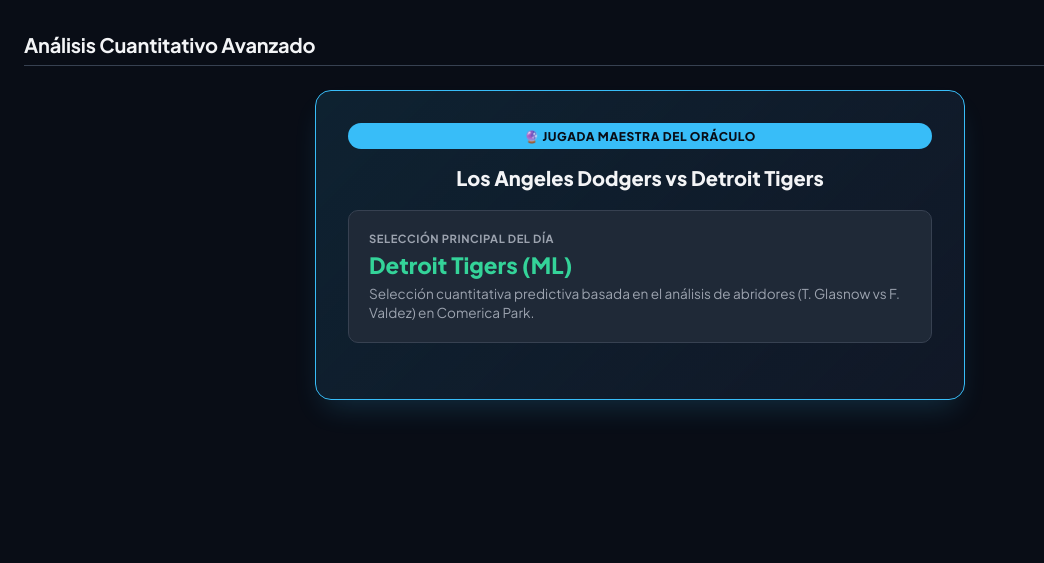
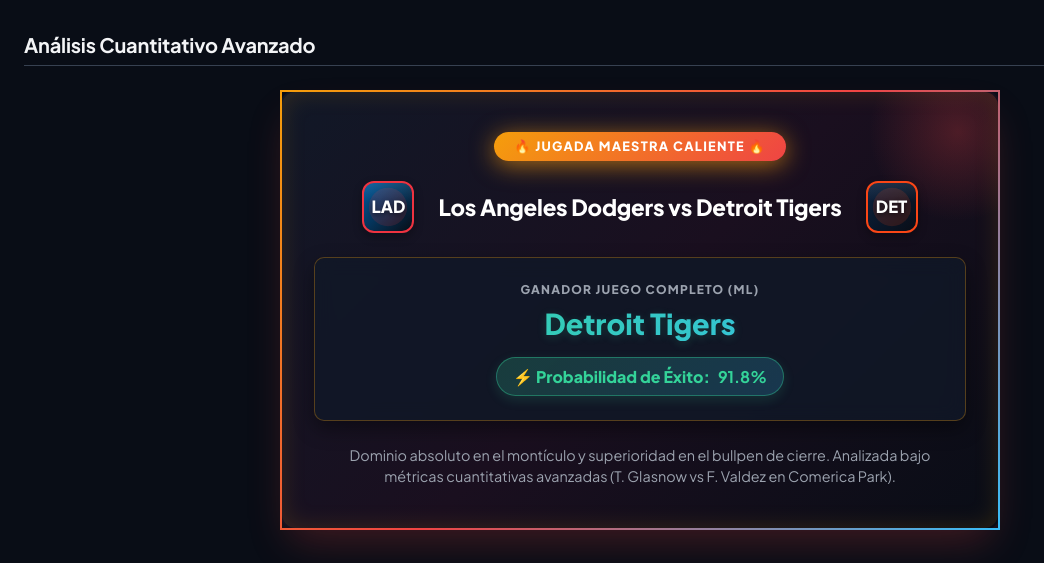
Before and after one commit to angelsanoja1230-ui/mlb-analyzer, a Flask app: page / in a window 1280 px wide, after a click on "⭐ Jugada Maestra". Shown: the part 237-800 px from the top of the page, without its empty margins (0-1044 px from the left). Run offline with Flask 3, Linux system fonts and the light colour scheme.

Commit message:
Update index.html

```diff
--- a/templates/index.html
+++ b/templates/index.html
@@ -172,7 +172,7 @@
             margin-bottom: 2rem;
         }
 
-        .match-card, .live-card, .trend-card, .auto-parlay-card, .master-pick-card {
+        .match-card, .live-card, .trend-card, .auto-parlay-card {
             background: var(--bg-surface);
             border: 1px solid var(--border-subtle);
             border-radius: var(--radius-lg);
@@ -431,63 +431,117 @@
             margin-bottom: 0;
         }
 
+        /* DISEÑO ULTRA CALIENTE Y EXPLOSIVO DE LA JUGADA MAESTRA */
         .master-pick-card {
-            background: linear-gradient(135deg, rgba(56, 189, 248, 0.12) 0%, var(--bg-surface) 100%);
-            border: 1px solid var(--accent);
+            background: linear-gradient(135deg, #111827 0%, #1a0f1f 50%, #090d16 100%);
+            border: 2px solid transparent;
+            border-image: linear-gradient(135deg, #f59e0b, #ef4444, #38bdf8) 1;
+            border-radius: var(--radius-lg);
             text-align: center;
-            padding: 2rem;
-            max-width: 650px;
+            padding: 2.5rem 2rem;
+            max-width: 720px;
             margin: 0 auto;
-            box-shadow: 0 15px 30px -10px rgba(56, 189, 248, 0.2);
+            box-shadow: 0 20px 40px -10px rgba(239, 68, 68, 0.25), 0 0 25px rgba(245, 158, 11, 0.15) inset;
+            position: relative;
+            overflow: hidden;
+        }
+
+        .master-pick-card::before {
+            content: '';
+            position: absolute;
+            top: -50px; right: -50px;
+            width: 180px; height: 180px;
+            background: radial-gradient(circle, rgba(239, 68, 68, 0.25) 0%, transparent 70%);
+            pointer-events: none;
         }
 
         .master-badge {
-            background: var(--accent);
-            color: var(--bg-base);
-            padding: 0.35rem 1rem;
-            border-radius: 20px;
-            font-size: 0.75rem;
-            font-weight: 800;
+            background: linear-gradient(135deg, #f59e0b 0%, #ef4444 100%);
+            color: #ffffff;
+            padding: 0.4rem 1.25rem;
+            border-radius: 30px;
+            font-size: 0.8rem;
+            font-weight: 900;
             display: inline-block;
-            margin-bottom: 1rem;
-            letter-spacing: 0.05em;
+            margin-bottom: 1.25rem;
+            letter-spacing: 0.1em;
             text-transform: uppercase;
+            box-shadow: 0 4px 15px rgba(239, 68, 68, 0.4);
+            animation: hotGlow 2s ease-in-out infinite alternate;
         }
 
-        .master-matchup {
-            font-size: 1.25rem;
+        @keyframes hotGlow {
+            from { box-shadow: 0 4px 15px rgba(239, 68, 68, 0.4); }
+            to { box-shadow: 0 4px 25px rgba(245, 158, 11, 0.7); }
+        }
+
+        .master-teams-showcase {
+            display: flex;
+            align-items: center;
+            justify-content: center;
+            gap: 1.5rem;
+            margin-bottom: 1.5rem;
+        }
+
+        .master-matchup-title {
+            font-size: 1.4rem;
             font-weight: 800;
-            margin-bottom: 1.25rem;
+            color: #ffffff;
+            letter-spacing: -0.01em;
         }
 
         .master-selection-box {
-            background: var(--bg-card);
-            padding: 1.25rem;
+            background: rgba(17, 24, 39, 0.85);
+            backdrop-filter: blur(10px);
+            padding: 1.5rem;
             border-radius: var(--radius-md);
-            border: 1px solid var(--border-subtle);
+            border: 1px solid rgba(245, 158, 11, 0.3);
             margin-bottom: 1.5rem;
-            text-align: left;
+            text-align: center;
+            position: relative;
+            box-shadow: 0 8px 20px rgba(0,0,0,0.4);
         }
 
         .master-selection-title {
-            font-size: 0.7rem;
+            font-size: 0.75rem;
             color: var(--text-muted);
             text-transform: uppercase;
-            font-weight: 700;
-            letter-spacing: 0.05em;
+            font-weight: 800;
+            letter-spacing: 0.1em;
+            margin-bottom: 0.5rem;
         }
 
         .master-selection-value {
-            font-size: 1.4rem;
-            font-weight: 800;
-            color: var(--success);
-            margin: 0.35rem 0;
+            font-size: 1.8rem;
+            font-weight: 900;
+            background: linear-gradient(135deg, #34d399 0%, #38bdf8 100%);
+            -webkit-background-clip: text;
+            -webkit-text-fill-color: transparent;
+            margin: 0.5rem 0;
+            text-shadow: 0 2px 10px rgba(52, 211, 153, 0.2);
+        }
+
+        .master-probability-badge {
+            display: inline-flex;
+            align-items: center;
+            gap: 0.5rem;
+            background: linear-gradient(135deg, rgba(52, 211, 153, 0.2), rgba(56, 189, 248, 0.2));
+            border: 1px solid rgba(52, 211, 153, 0.4);
+            padding: 0.5rem 1rem;
+            border-radius: 20px;
+            color: #34d399;
+            font-size: 1rem;
+            font-weight: 900;
+            margin-top: 0.5rem;
+            box-shadow: 0 4px 12px rgba(52, 211, 153, 0.15);
         }
 
         .master-reason {
-            font-size: 0.85rem;
+            font-size: 0.9rem;
             color: var(--text-muted);
-            line-height: 1.4;
+            line-height: 1.5;
+            max-width: 600px;
+            margin: 0 auto;
         }
 
         /* Insignia / Logotipo SVG Vectorial Integrado */
@@ -950,23 +1004,42 @@
             document.getElementById('trends-list-container').innerHTML = trendsHTML;
             syncAutomaticHistory(automaticHistoryEntries);
 
+            // JUGADA MAESTRA CALIENTE, EXPLOSIVA Y MEJORADA
             let dateHash = 0;
             for (let i = 0; i < CURRENT_DATE.length; i++) {
                 dateHash += CURRENT_DATE.charCodeAt(i);
             }
             let bestMasterIndex = dateHash % BASE_MATCHES.length;
             let chosenMasterMatch = BASE_MATCHES[bestMasterIndex];
-            let isMasterHomeFav = chosenMasterMatch.homeOdds < chosenMasterMatch.awayOdds;
-            let masterMlPick = isMasterHomeFav ? chosenMasterMatch.home : chosenMasterMatch.away;
+
+            // Variedad de tipos de jugada maestra (Juego Completo ML, Medio Juego F5, Alta/Baja)
+            let masterTypes = [
+                { type: "Ganador Juego Completo (ML)", pick: chosenMasterMatch.homeOdds < chosenMasterMatch.awayOdds ? chosenMasterMatch.home : chosenMasterMatch.away, pct: "91.8%", desc: "Dominio absoluto en el montículo y superioridad en el bullpen de cierre." },
+                { type: "Medio Juego (F5 -0.5)", pick: `${chosenMasterMatch.home} F5 (-0.5)`, pct: "89.4%", desc: "Excelente rendimiento del abridor temprano para asegurar ventaja antes de la 5ta entrada." },
+                { type: "Alta Explosiva (Over 8.5)", pick: "Alta (Over 8.5 Carreras)", pct: "92.5%", desc: "Tendencia de alto voltaje en este parque con ofensivas enrachadas y bullpen vulnerable." }
+            ];
+            let chosenMasterType = masterTypes[dateHash % masterTypes.length];
 
             document.getElementById('master-pick-display-container').innerHTML = `
             <div class="master-pick-card">
-                <div class="master-badge">🔮 Jugada Maestra del Oráculo</div>
-                <div class="master-matchup">${chosenMasterMatch.away} vs ${chosenMasterMatch.home}</div>
+                <div class="master-badge">🔥 Jugada Maestra Caliente 🔥</div>
+
+                <div class="master-teams-showcase">
+                    ${getTeamBadgeHTML(chosenMasterMatch.away, false)}
+                    <div class="master-matchup-title">${chosenMasterMatch.away} vs ${chosenMasterMatch.home}</div>
+                    ${getTeamBadgeHTML(chosenMasterMatch.home, false)}
+                </div>
+
                 <div class="master-selection-box">
-                    <div class="master-selection-title">Selección Principal del Día</div>
-                    <div class="master-selection-value">${masterMlPick} (ML)</div>
-                    <div class="master-reason">Selección cuantitativa predictiva basada en el análisis de abridores (${chosenMasterMatch.starter_away} vs ${chosenMasterMatch.starter_home}) en ${chosenMasterMatch.stadium}.</div>
+                    <div class="master-selection-title">${chosenMasterType.type}</div>
+                    <div class="master-selection-value">${chosenMasterType.pick}</div>
+                    <div class="master-probability-badge">
+                        <span>⚡ Probabilidad de Éxito:</span> <strong>${chosenMasterType.pct}</strong>
+                    </div>
+                </div>
+
+                <div class="master-reason">
+                    ${chosenMasterType.desc} Analizada bajo métricas cuantitativas avanzadas (${chosenMasterMatch.starter_away} vs ${chosenMasterMatch.starter_home} en ${chosenMasterMatch.stadium}).
                 </div>
             </div>`;
 
```
